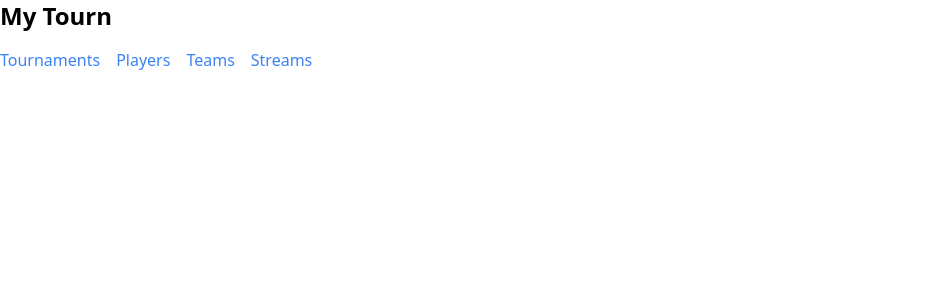
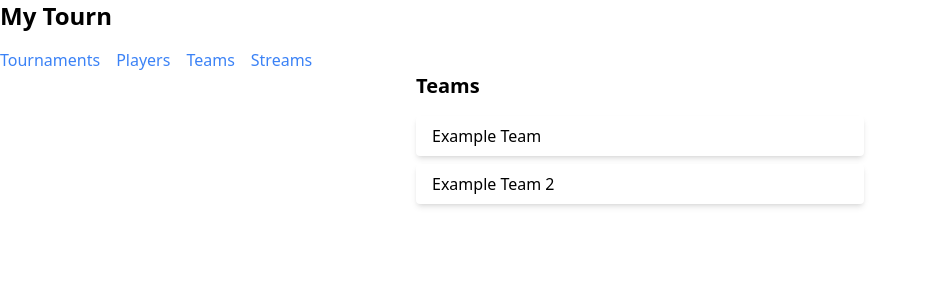
Before and after one commit to VictorVy/myTourn, a React (Vite) app in the folder client/: page /Teams in a window 1280 px wide. Shown: the top 300 px of the page, without its empty margins (0-926 px from the left). Built offline with nearby package versions, Linux system fonts and the light colour scheme; no server answers.

Commit message:
Figured out rendering

```diff
--- a/client/src/App.jsx
+++ b/client/src/App.jsx
@@ -3,6 +3,7 @@ import LandingPage from "./components/pages/landingPage";
 import { BrowserRouter as Router, Route, Routes } from "react-router-dom";
 import NavBar from "./components/elements/NavBar.jsx";
 import TournamentPage from "./components/pages/tournamentInfoPage.jsx";
+import Teams from "./components/pages/teams.jsx";
 
 
 
@@ -31,7 +32,11 @@ function App() {
               <TournamentPage></TournamentPage>
             }>
 
+
             </Route>
+            <Route exact path="/Teams" element={
+              <Teams></Teams>
+            }></Route>
           </Routes>
           </div>
       </div>
--- a/client/src/components/elements/NavBar.jsx
+++ b/client/src/components/elements/NavBar.jsx
@@ -8,7 +8,7 @@ const NavBar = () => {
         <div className='flex space-x-4 mt-4'>
           <Link to="/tournaments" className="text-blue-500 hover:text-blue-700">Tournaments</Link>
           <a href="/" className="text-blue-500 hover:text-blue-700">Players</a>
-          <a href="/" className="text-blue-500 hover:text-blue-700">Teams</a>
+          <Link to ="/Teams" className="text-blue-500 hover:text-blue-700">Teams</Link>
           <a href="/" className="text-blue-500 hover:text-blue-700">Streams</a>
         </div>
       </nav>
--- a/client/src/components/pages/teamPage.jsx
+++ b/client/src/components/pages/teamPage.jsx
@@ -2,16 +2,16 @@ import React from 'react';
 
 
 
-const TeamPage = () => {
-  const team = {
-    name: 'Example Team',
-    players: [
-      { id: 1, displayName: 'Player1', firstName: 'John', lastName: 'Doe', age: 25 },
-      { id: 2, displayName: 'Player2', firstName: 'Jane', lastName: 'Smith', age: 30 },
-      { id: 3, displayName: 'Player3', firstName: 'Alice', lastName: 'Johnson', age: 22 }
-    ],
-    coach: 'Coach Name'
-  };
+const TeamPage = ({team}) => {
+  // const team = {
+  //   name: 'Example Team',
+  //   players: [
+  //     { id: 1, displayName: 'Player1', firstName: 'John', lastName: 'Doe', age: 25 },
+  //     { id: 2, displayName: 'Player2', firstName: 'Jane', lastName: 'Smith', age: 30 },
+  //     { id: 3, displayName: 'Player3', firstName: 'Alice', lastName: 'Johnson', age: 22 }
+  //   ],
+  //   coach: 'Coach Name'
+  // };
 
 
 
@@ -20,7 +20,6 @@ const TeamPage = () => {
       <div className="max-w-lg w-full bg-white p-8 rounded shadow-md">
         <div className="flex justify-center mb-8">
           <h1 className="text-3xl font-bold">Team Details</h1>
-          <button className=''>Back</button>
         </div>
         <div className="mb-4">
           <p><strong>Team Name:</strong> {team.name}</p>
--- /dev/null
+++ b/client/src/components/pages/teams.jsx
@@ -0,0 +1,54 @@
+import React, { useState } from 'react';
+import TeamPage from './teamPage';
+
+const Teams = () => {
+
+    const [selectedTeam, setSelectedTeam] = useState(null);
+
+    const teams = [
+        {
+        name: 'Example Team',
+        players: [
+        { id: 1, displayName: 'Player1', firstName: 'John', lastName: 'Doe', age: 25 },
+        { id: 2, displayName: 'Player2', firstName: 'Jane', lastName: 'Smith', age: 30 },
+        { id: 3, displayName: 'Player3', firstName: 'Alice', lastName: 'Johnson', age: 22 }
+        ],
+        coach: 'Coach Name'
+        },
+        {
+        name: 'Example Team 2',
+        players: [
+        { id: 1, displayName: 'Player123', firstName: 'John', lastName: 'Doe', age: 25 },
+        { id: 2, displayName: 'Player2', firstName: 'Jane', lastName: 'Smith', age: 30 },
+        { id: 3, displayName: 'Player3', firstName: 'Alice', lastName: 'Johnson', age: 22 }
+        ],
+        coach: 'Coach Name'
+        },
+      ];
+
+
+
+    const handleTeamClick = (team) => {
+      setSelectedTeam(team);
+    };
+
+    return (
+      <div className="max-w-md mx-auto">
+        <h2 className="text-xl font-bold mb-4">Teams</h2>
+        <ul className="space-y-2">
+          {teams.map((team, index) => (
+            <li
+              key={index}
+              className="cursor-pointer bg-white rounded shadow-md py-2 px-4 transition-colors duration-300 hover:bg-gray-100"
+              onClick={() => handleTeamClick(team)}
+            >
+              {team.name}
+            </li>
+          ))}
+        </ul>
+        {selectedTeam && <TeamPage team={selectedTeam} />}
+      </div>
+    );
+}
+
+export default Teams;
```
